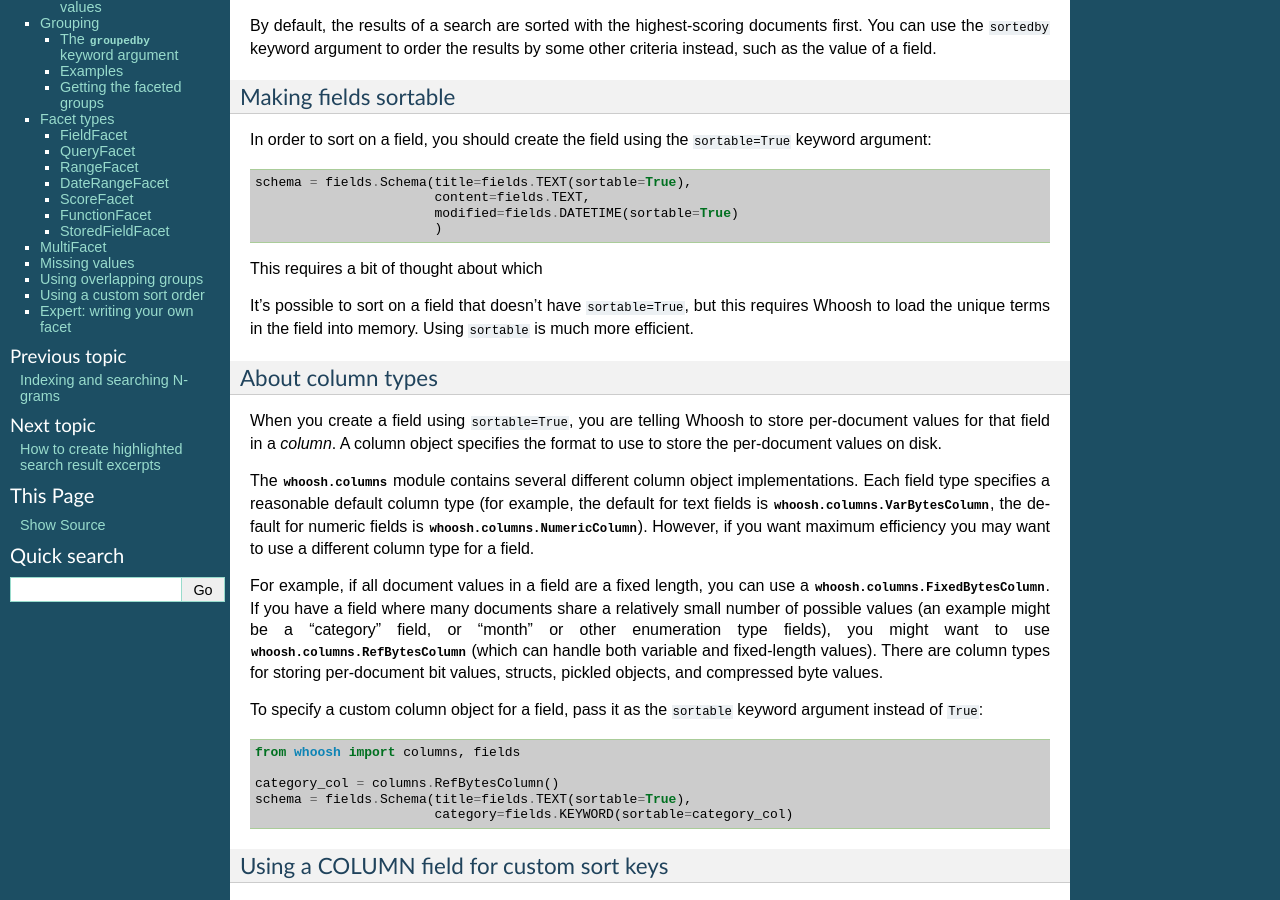
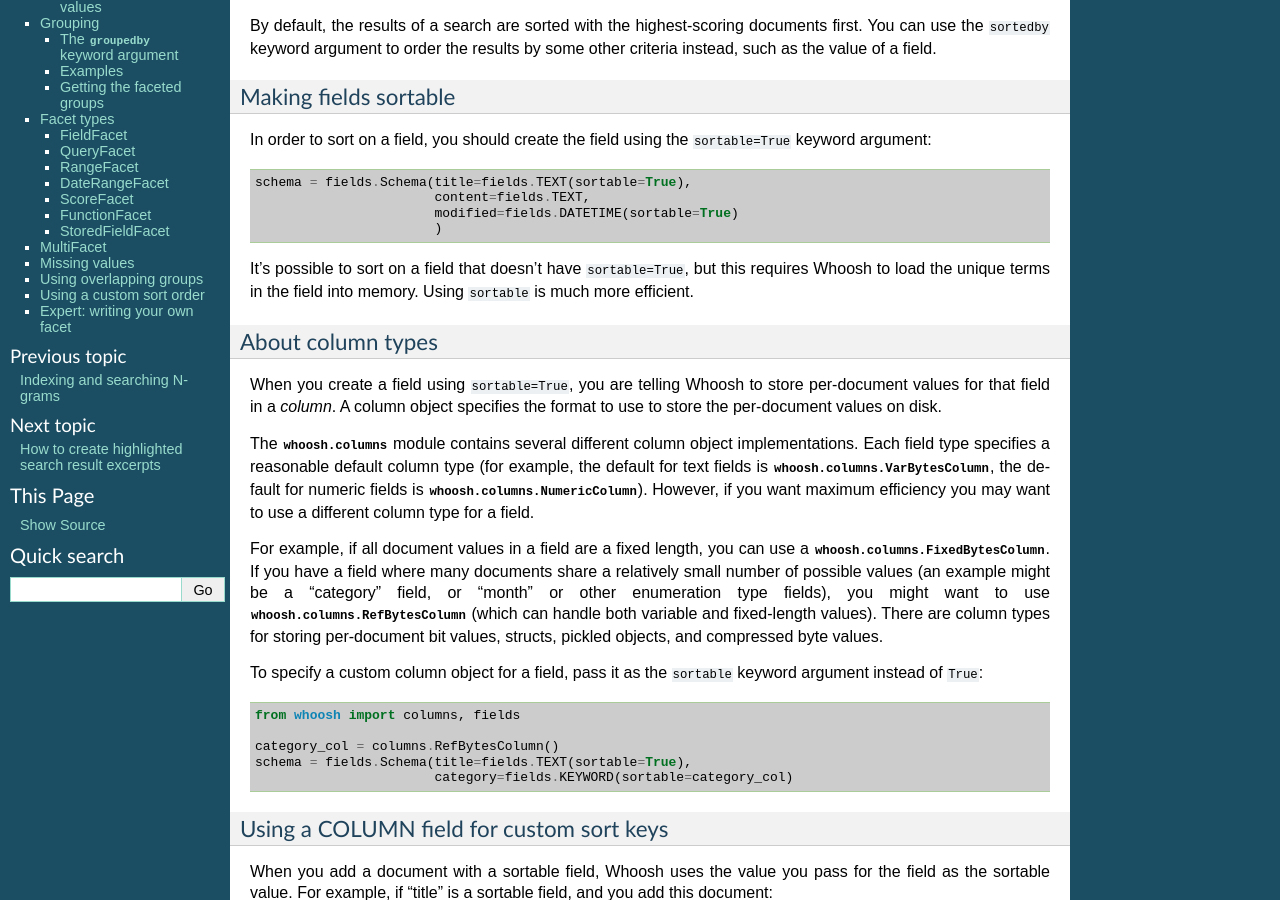
Before and after one commit to dex4er/whoosh, a Sphinx documentation site: the page built from docs/source/facets.rst, in a window 1280 px wide and 900 px high, scrolled down 315 px. Built offline with Sphinx 7.4.7, drawn with Linux system fonts in a browser that asks for light colours.

Commit message:
Remove sentence debris.

```diff
--- a/docs/source/facets.rst
+++ b/docs/source/facets.rst
@@ -32,8 +32,6 @@ In order to sort on a field, you should create the field using the
                            content=fields.TEXT,
                            modified=fields.DATETIME(sortable=True)
                            )
-
-This requires a bit of thought about which
 
 It's possible to sort on a field that doesn't have ``sortable=True``, but this
 requires Whoosh to load the unique terms in the field into memory. Using
```
